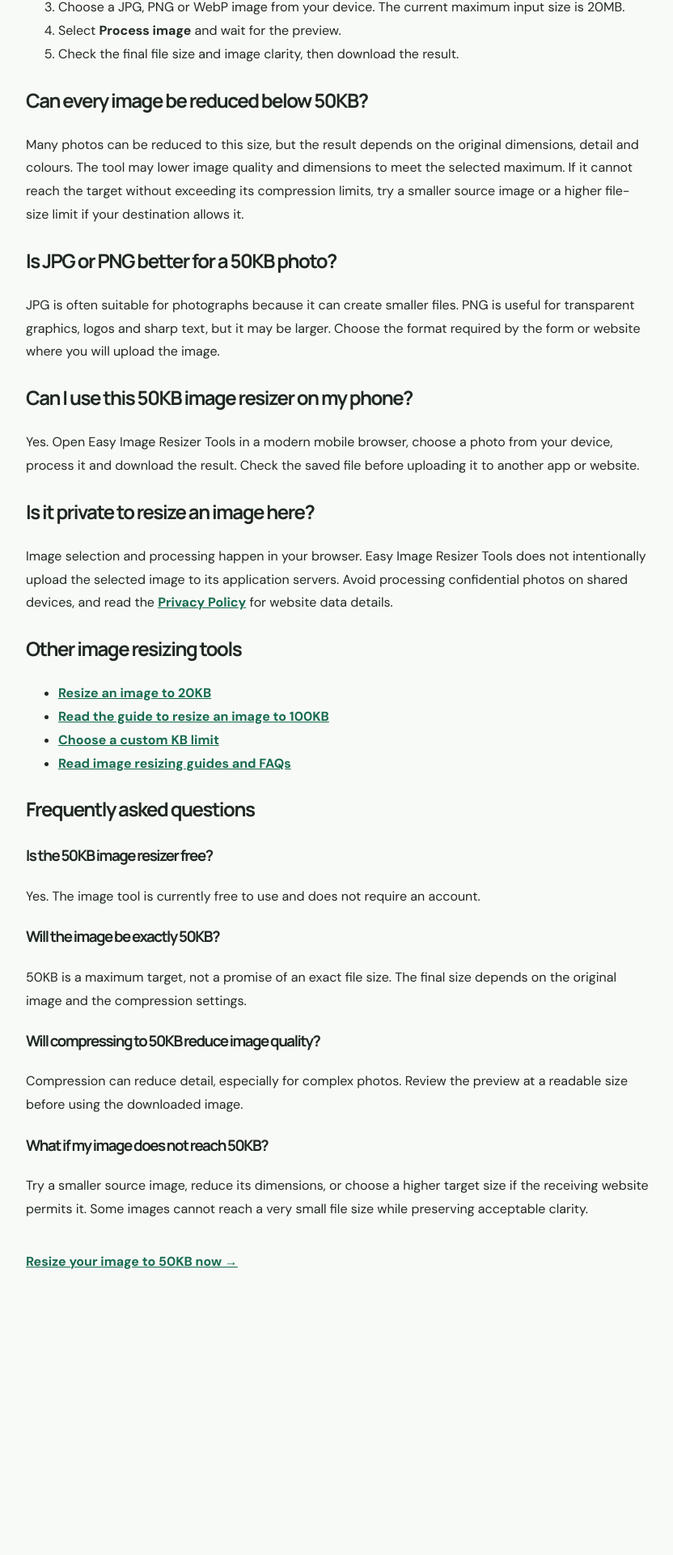
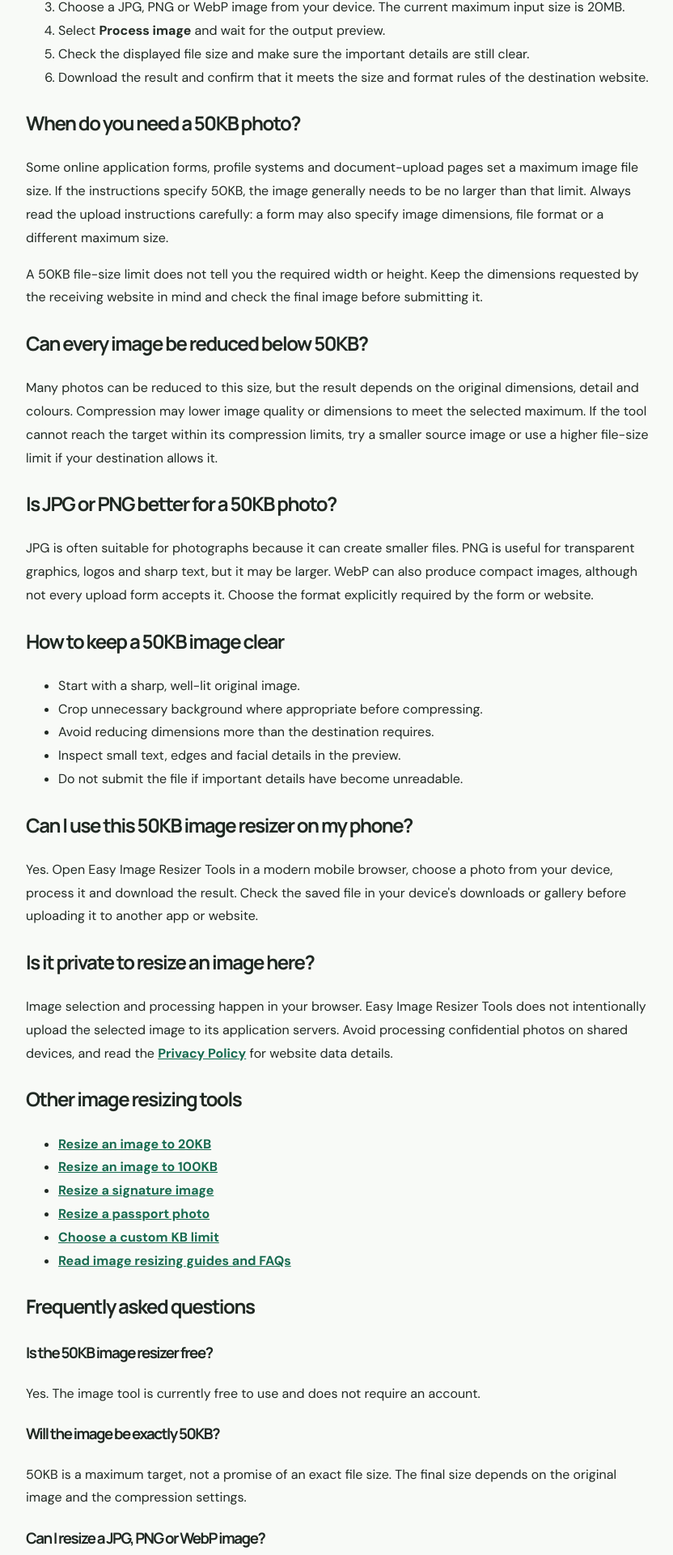
Before and after one commit to ashrafhashmi95786-sys/easy-image-resizer, a Next.js app: page /resize-image-to-50kb in a window 1280 px wide. Shown: the part 493-2413 px from the top of the page at 81% size, without its empty margins (222-1054 px from the left). Before the commit the page ends 2154 px from the top, so only its background shows below. Built offline with nearby package versions, Linux system fonts and the light colour scheme.

Commit message:
Improve 50KB image resizer page helpful content (#17)

```diff
--- a/app/resize-image-to-50kb/page.tsx
+++ b/app/resize-image-to-50kb/page.tsx
@@ -5,11 +5,11 @@ const siteUrl = "https://easyimageresizertools.com";
 
 export const metadata: Metadata = {
   title: "Resize Image to 50KB Online Free – JPG, PNG & WebP",
-  description: "Free online 50KB image resizer for JPG, PNG and WebP. Reduce your photo to a 50KB maximum, preview the result and download it—no signup needed.",
+  description: "Resize a JPG, PNG or WebP image to a 50KB maximum online for free. Preview the compressed photo, check its file size and download it in your browser.",
   alternates: { canonical: `${siteUrl}/resize-image-to-50kb` },
   openGraph: {
     title: "Resize Image to 50KB Online Free – JPG, PNG & WebP | Easy Image Resizer Tools",
-    description: "Reduce JPG, PNG or WebP photos to a 50KB maximum with a free online image resizer.",
+    description: "Reduce a JPG, PNG or WebP photo to a 50KB maximum with a free browser-based image resizer.",
     url: `${siteUrl}/resize-image-to-50kb`,
     type: "article",
   },
@@ -20,38 +20,31 @@ const linkStyle = { color: "#176b50", fontWeight: 700 };
 const faqSchema = {
   "@context": "https://schema.org",
   "@type": "FAQPage",
-  "mainEntity": [
+  mainEntity: [
     {
       "@type": "Question",
-    "name": "Is the 50KB image resizer free?",
-    "acceptedAnswer": {
-      "@type": "Answer",
-      "text": "Yes. The image tool is currently free to use and does not require an account."
-    }
+      name: "Is the 50KB image resizer free?",
+      acceptedAnswer: { "@type": "Answer", text: "Yes. The image tool is currently free to use and does not require an account." }
     },
     {
       "@type": "Question",
-    "name": "Will the image be exactly 50KB?",
-    "acceptedAnswer": {
-      "@type": "Answer",
-      "text": "50KB is a maximum target, not a promise of an exact file size. The final size depends on the original image and the compression settings."
-    }
+      name: "Will the image be exactly 50KB?",
+      acceptedAnswer: { "@type": "Answer", text: "50KB is a maximum target, not a promise of an exact file size. The final size depends on the original image and the compression settings." }
     },
     {
       "@type": "Question",
-    "name": "Will compressing to 50KB reduce image quality?",
-    "acceptedAnswer": {
-      "@type": "Answer",
-      "text": "Compression can reduce detail, especially for complex photos. Review the preview at a readable size before using the downloaded image."
-    }
+      name: "Can I resize a JPG, PNG or WebP image?",
+      acceptedAnswer: { "@type": "Answer", text: "The tool accepts JPG, PNG and WebP images. Choose the format required by the website or form where you plan to upload the result." }
     },
     {
       "@type": "Question",
-    "name": "What if my image does not reach 50KB?",
-    "acceptedAnswer": {
-      "@type": "Answer",
-      "text": "Try a smaller source image, reduce its dimensions, or choose a higher target size if the receiving website permits it. Some images cannot reach a very small file size while preserving acceptable clarity."
-    }
+      name: "Will compressing to 50KB reduce image quality?",
+      acceptedAnswer: { "@type": "Answer", text: "Compression can reduce detail, especially for complex photos. Review the preview at a readable size before using the downloaded image." }
+    },
+    {
+      "@type": "Question",
+      name: "What if my image does not reach 50KB?",
+      acceptedAnswer: { "@type": "Answer", text: "Try a smaller source image, reduce its dimensions, or choose a higher target size if the receiving website permits it. Some images cannot reach a very small file size while preserving acceptable clarity." }
     }
   ],
 };
@@ -61,10 +54,11 @@ export default function ResizeImageTo50KBPage() {
     <main style={{ maxWidth: 820, margin: "0 auto", padding: "40px 24px 72px", lineHeight: 1.8, color: "#202923" }}>
       <script type="application/ld+json" dangerouslySetInnerHTML={{ __html: JSON.stringify(faqSchema) }} />
       <Link href="/" style={linkStyle}>← Easy Image Resizer Tools home</Link>
+
       <header style={{ margin: "30px 0" }}>
         <p style={{ color: "#176b50", fontWeight: 700, letterSpacing: 2, fontSize: 12 }}>FREE ONLINE IMAGE TOOL</p>
         <h1 style={{ fontSize: 40, lineHeight: 1.15 }}>Resize Image to 50KB Online for Free</h1>
-        <p>Need to resize a photo to 50KB for an online form, application or website? Use this free 50KB image resizer for JPG, PNG and WebP files. Process your image, check the final file size and preview its clarity before downloading.</p>
+        <p>Need a photo with a file size of 50KB or less for an online form, application or website? Use this free 50KB image resizer for JPG, PNG and WebP files. Process your image in your browser, check the resulting file size and inspect its clarity before downloading.</p>
         <p><Link href="/#tools" style={linkStyle}>Open the Photo to 50KB tool →</Link></p>
       </header>
 
@@ -74,24 +68,42 @@ export default function ResizeImageTo50KBPage() {
           <li>Open the <Link href="/#tools" style={linkStyle}>image workspace</Link> on Easy Image Resizer Tools.</li>
           <li>Select <strong>Photo to 50KB</strong>.</li>
           <li>Choose a JPG, PNG or WebP image from your device. The current maximum input size is 20MB.</li>
-          <li>Select <strong>Process image</strong> and wait for the preview.</li>
-          <li>Check the final file size and image clarity, then download the result.</li>
+          <li>Select <strong>Process image</strong> and wait for the output preview.</li>
+          <li>Check the displayed file size and make sure the important details are still clear.</li>
+          <li>Download the result and confirm that it meets the size and format rules of the destination website.</li>
         </ol>
       </section>
 
       <section>
+        <h2>When do you need a 50KB photo?</h2>
+        <p>Some online application forms, profile systems and document-upload pages set a maximum image file size. If the instructions specify 50KB, the image generally needs to be no larger than that limit. Always read the upload instructions carefully: a form may also specify image dimensions, file format or a different maximum size.</p>
+        <p>A 50KB file-size limit does not tell you the required width or height. Keep the dimensions requested by the receiving website in mind and check the final image before submitting it.</p>
+      </section>
+
+      <section>
         <h2>Can every image be reduced below 50KB?</h2>
-        <p>Many photos can be reduced to this size, but the result depends on the original dimensions, detail and colours. The tool may lower image quality and dimensions to meet the selected maximum. If it cannot reach the target without exceeding its compression limits, try a smaller source image or a higher file-size limit if your destination allows it.</p>
+        <p>Many photos can be reduced to this size, but the result depends on the original dimensions, detail and colours. Compression may lower image quality or dimensions to meet the selected maximum. If the tool cannot reach the target within its compression limits, try a smaller source image or use a higher file-size limit if your destination allows it.</p>
       </section>
 
       <section>
         <h2>Is JPG or PNG better for a 50KB photo?</h2>
-        <p>JPG is often suitable for photographs because it can create smaller files. PNG is useful for transparent graphics, logos and sharp text, but it may be larger. Choose the format required by the form or website where you will upload the image.</p>
+        <p>JPG is often suitable for photographs because it can create smaller files. PNG is useful for transparent graphics, logos and sharp text, but it may be larger. WebP can also produce compact images, although not every upload form accepts it. Choose the format explicitly required by the form or website.</p>
+      </section>
+
+      <section>
+        <h2>How to keep a 50KB image clear</h2>
+        <ul>
+          <li>Start with a sharp, well-lit original image.</li>
+          <li>Crop unnecessary background where appropriate before compressing.</li>
+          <li>Avoid reducing dimensions more than the destination requires.</li>
+          <li>Inspect small text, edges and facial details in the preview.</li>
+          <li>Do not submit the file if important details have become unreadable.</li>
+        </ul>
       </section>
 
       <section>
         <h2>Can I use this 50KB image resizer on my phone?</h2>
-        <p>Yes. Open Easy Image Resizer Tools in a modern mobile browser, choose a photo from your device, process it and download the result. Check the saved file before uploading it to another app or website.</p>
+        <p>Yes. Open Easy Image Resizer Tools in a modern mobile browser, choose a photo from your device, process it and download the result. Check the saved file in your device's downloads or gallery before uploading it to another app or website.</p>
       </section>
 
       <section>
@@ -103,7 +115,9 @@ export default function ResizeImageTo50KBPage() {
         <h2>Other image resizing tools</h2>
         <ul>
           <li><Link href="/resize-image-to-20kb" style={linkStyle}>Resize an image to 20KB</Link></li>
-          <li><Link href="/resize-image-to-100kb" style={linkStyle}>Read the guide to resize an image to 100KB</Link></li>
+          <li><Link href="/resize-image-to-100kb" style={linkStyle}>Resize an image to 100KB</Link></li>
+          <li><Link href="/signature-resizer" style={linkStyle}>Resize a signature image</Link></li>
+          <li><Link href="/passport-photo-resizer" style={linkStyle}>Resize a passport photo</Link></li>
           <li><Link href="/#tools" style={linkStyle}>Choose a custom KB limit</Link></li>
           <li><Link href="/guides" style={linkStyle}>Read image resizing guides and FAQs</Link></li>
         </ul>
@@ -115,10 +129,12 @@ export default function ResizeImageTo50KBPage() {
         <p>Yes. The image tool is currently free to use and does not require an account.</p>
         <h3>Will the image be exactly 50KB?</h3>
         <p>50KB is a maximum target, not a promise of an exact file size. The final size depends on the original image and the compression settings.</p>
+        <h3>Can I resize a JPG, PNG or WebP image?</h3>
+        <p>Yes. The tool accepts JPG, PNG and WebP images. Choose the format required by the website or form where you plan to upload the result.</p>
         <h3>Will compressing to 50KB reduce image quality?</h3>
         <p>Compression can reduce detail, especially for complex photos. Review the preview at a readable size before using the downloaded image.</p>
         <h3>What if my image does not reach 50KB?</h3>
-        <p>Try a smaller source image, reduce its dimensions, or choose a higher target size if the receiving website permits it. Some images cannot reach a very small file size while preserving acceptable clarity.</p>
+        <p>Try a smaller source image, reduce its dimensions, or choose a higher file-size limit if the receiving website permits it. Some images cannot reach a very small file size while preserving acceptable clarity.</p>
       </section>
 
       <p style={{ marginTop: 36 }}><Link href="/#tools" style={linkStyle}>Resize your image to 50KB now →</Link></p>
```
Lines whose indentation alone changed are shown as unchanged.
